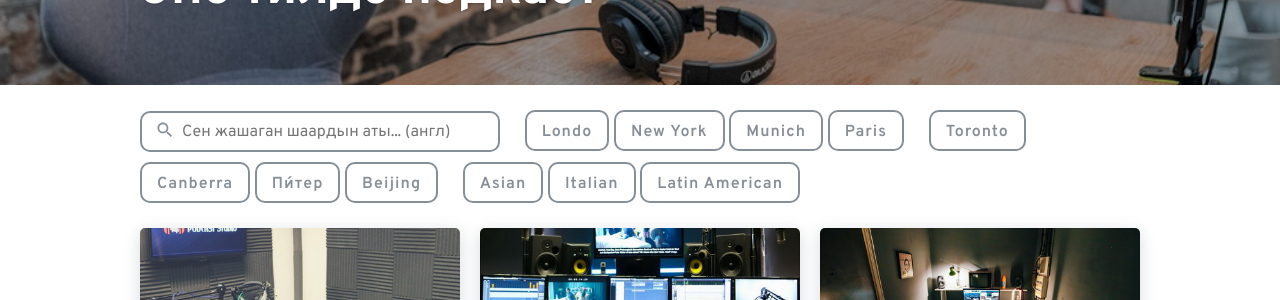
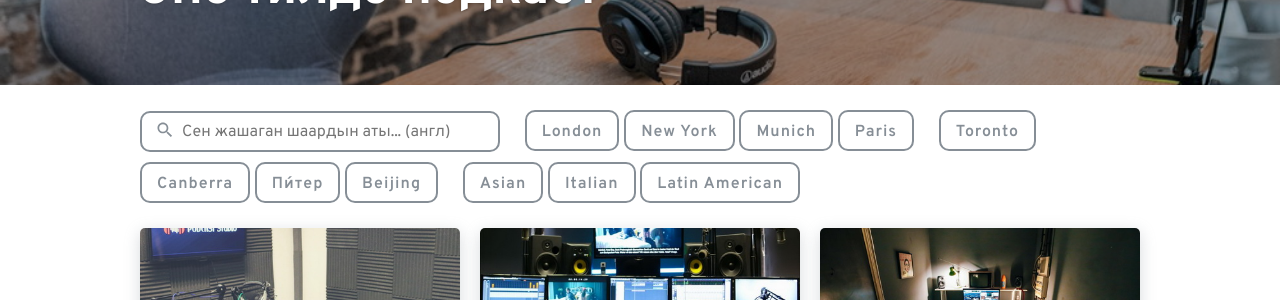
Before and after one commit to kontentchispace/kontentchispace.github.io, a Jekyll site: the page built from index.html, in a window 1280 px wide. Shown: the part 263-563 px from the top of the page. Built offline with Jekyll 4.4.1, drawn with Linux system fonts in a browser that asks for light colours.

Commit message:
исправил текст в index.html

```diff
--- a/index.html
+++ b/index.html
@@ -36,7 +36,7 @@ exclude: true
       <fieldset class="searchbar-group">
         <label for="London">
           <input class="searchbar-checkbox js-category" type="checkbox" id="London" value="London">
-          <span class="searchbar-button">Londo</span>
+          <span class="searchbar-button">London</span>
         </label>
         <label for="NY">
           <input class="searchbar-checkbox js-category" type="checkbox" id="NY" value="NY">
```
